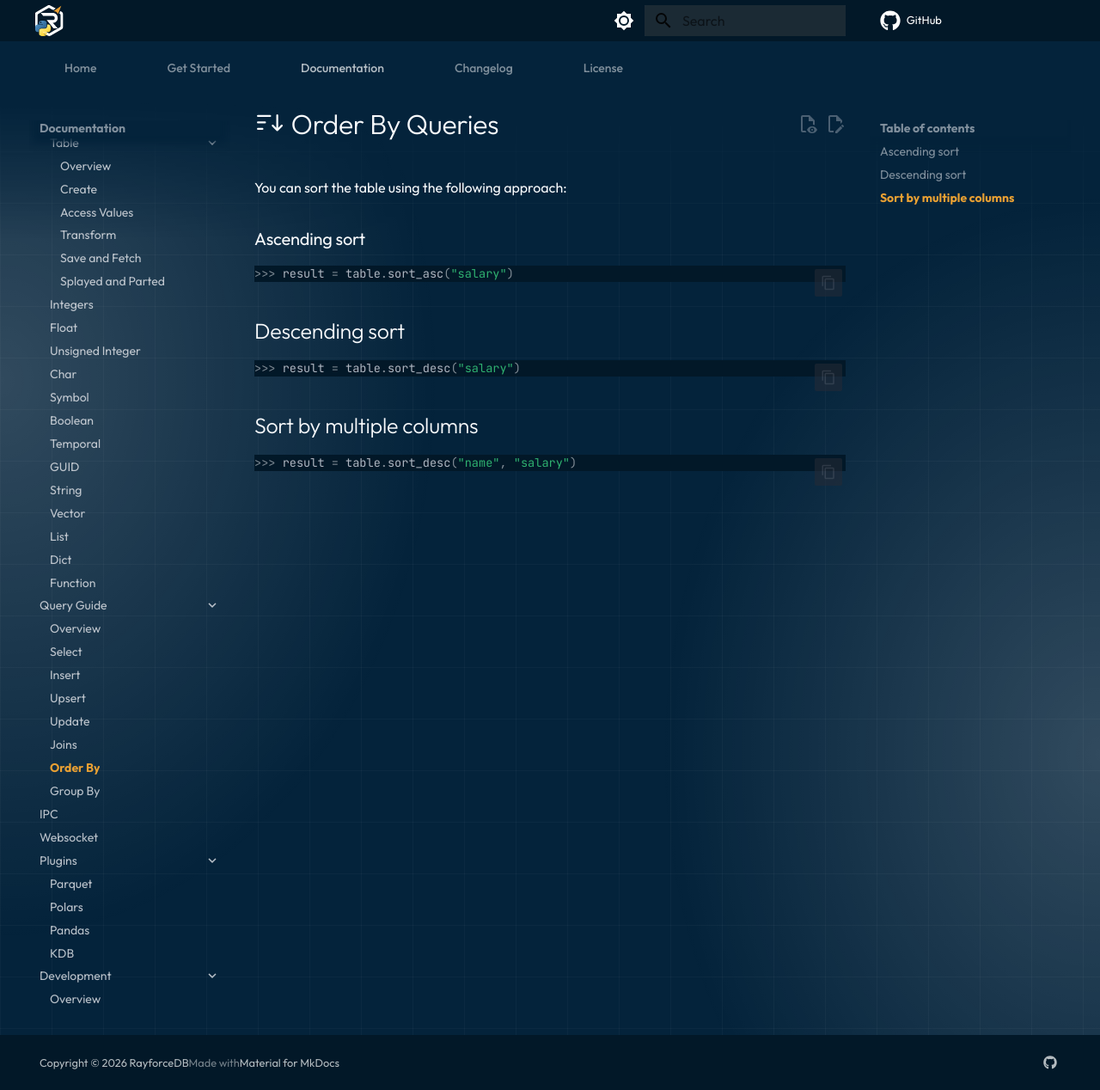
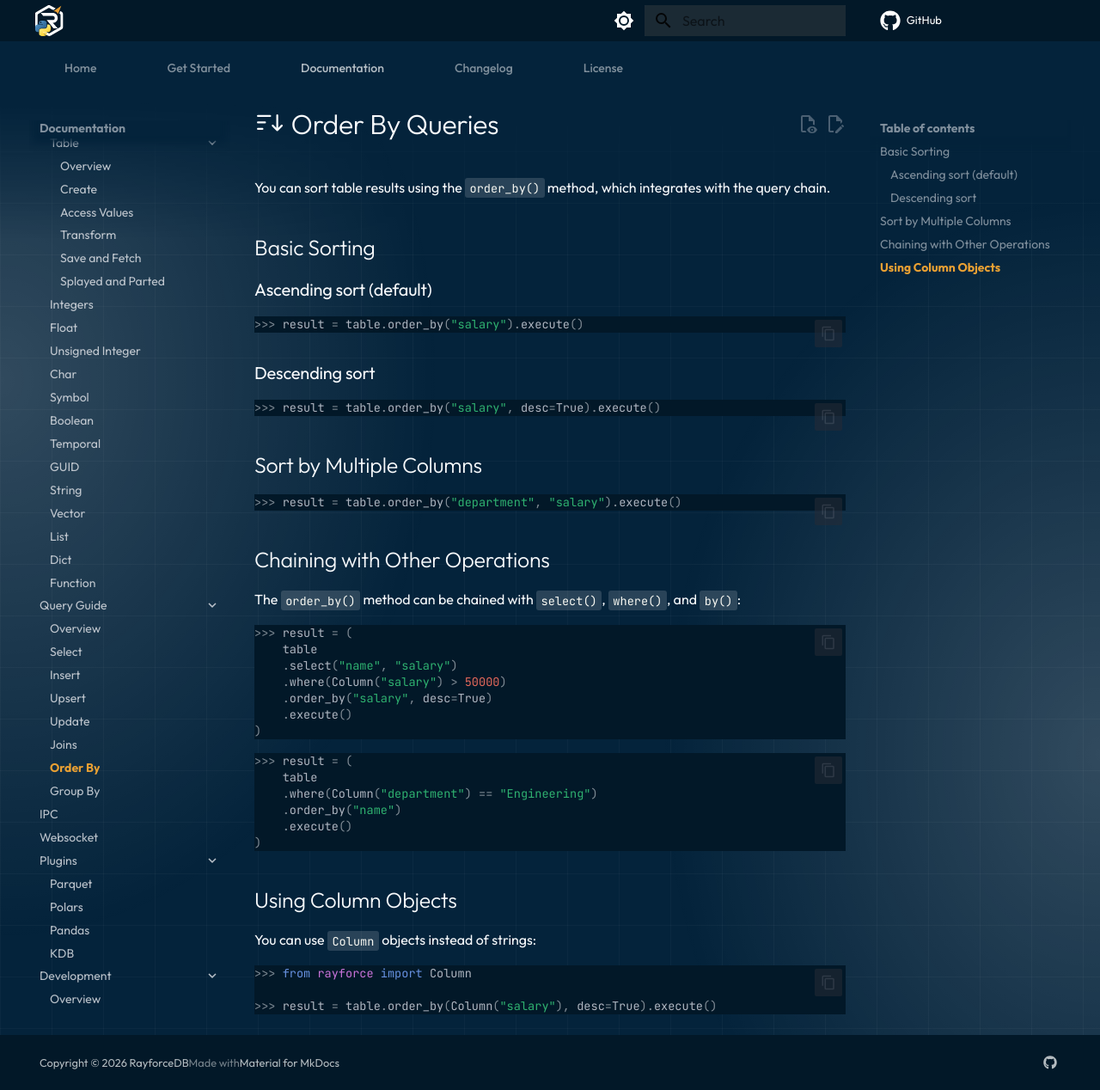
Before and after one commit to RayforceDB/rayforce-py, an MkDocs documentation site: the page built from docs/docs/content/documentation/query-guide/order-by.md, in a window 1280 px wide and 1268 px high. Shown: the whole window at 86% size. Built offline with MkDocs 1.6.1 and Material for MkDocs 9.7.7, drawn with Linux system fonts in a browser that asks for light colours; comment, search, counter and statistics services are not loaded; a style sheet for code colours, icons or effects is not loaded.

Commit message:
docs: add documentation for upcoming 0.5.0

````diff
--- a/docs/docs/content/documentation/query-guide/order-by.md
+++ b/docs/docs/content/documentation/query-guide/order-by.md
@@ -1,18 +1,53 @@
 # :octicons-sort-desc-24: Order By Queries
 
-You can sort the table using the following approach:
+You can sort table results using the `order_by()` method, which integrates with the query chain.
 
-### Ascending sort
+## Basic Sorting
+
+### Ascending sort (default)
 ```python
->>> result = table.sort_asc("salary")
+>>> result = table.order_by("salary").execute()
 ```
 
-## Descending sort
+### Descending sort
 ```python
->>> result = table.sort_desc("salary")
+>>> result = table.order_by("salary", desc=True).execute()
 ```
 
-## Sort by multiple columns
+## Sort by Multiple Columns
 ```python
->>> result = table.sort_desc("name", "salary")
+>>> result = table.order_by("department", "salary").execute()
 ```
+
+## Chaining with Other Operations
+
+The `order_by()` method can be chained with `select()`, `where()`, and `by()`:
+
+```python
+>>> result = (
+    table
+    .select("name", "salary")
+    .where(Column("salary") > 50000)
+    .order_by("salary", desc=True)
+    .execute()
+)
+```
+
+```python
+>>> result = (
+    table
+    .where(Column("department") == "Engineering")
+    .order_by("name")
+    .execute()
+)
+```
+
+## Using Column Objects
+
+You can use `Column` objects instead of strings:
+
+```python
+>>> from rayforce import Column
+
+>>> result = table.order_by(Column("salary"), desc=True).execute()
+```
````
Also changed, not shown: docs/docs/content/CHANGELOG.md (+37 -1 lines).
